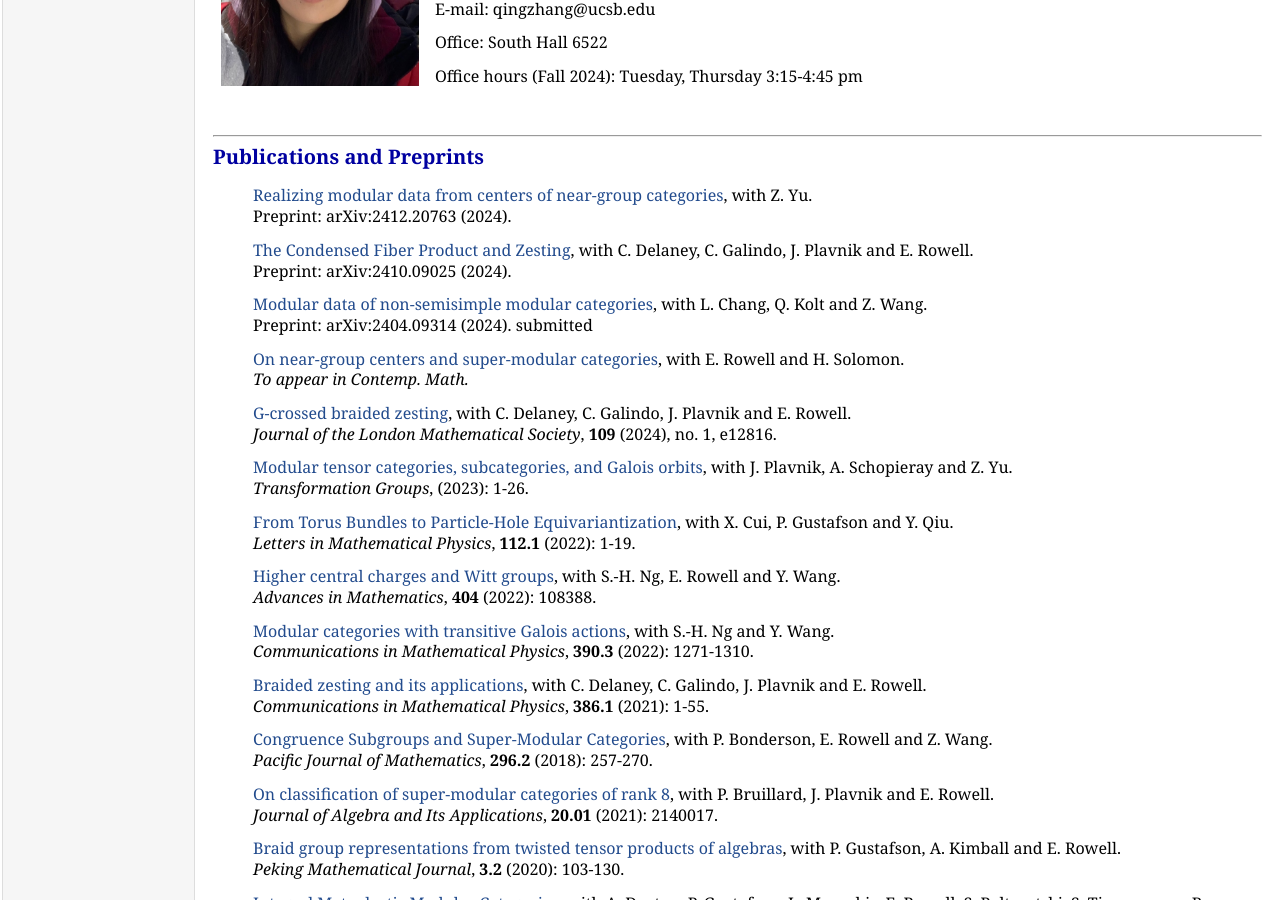
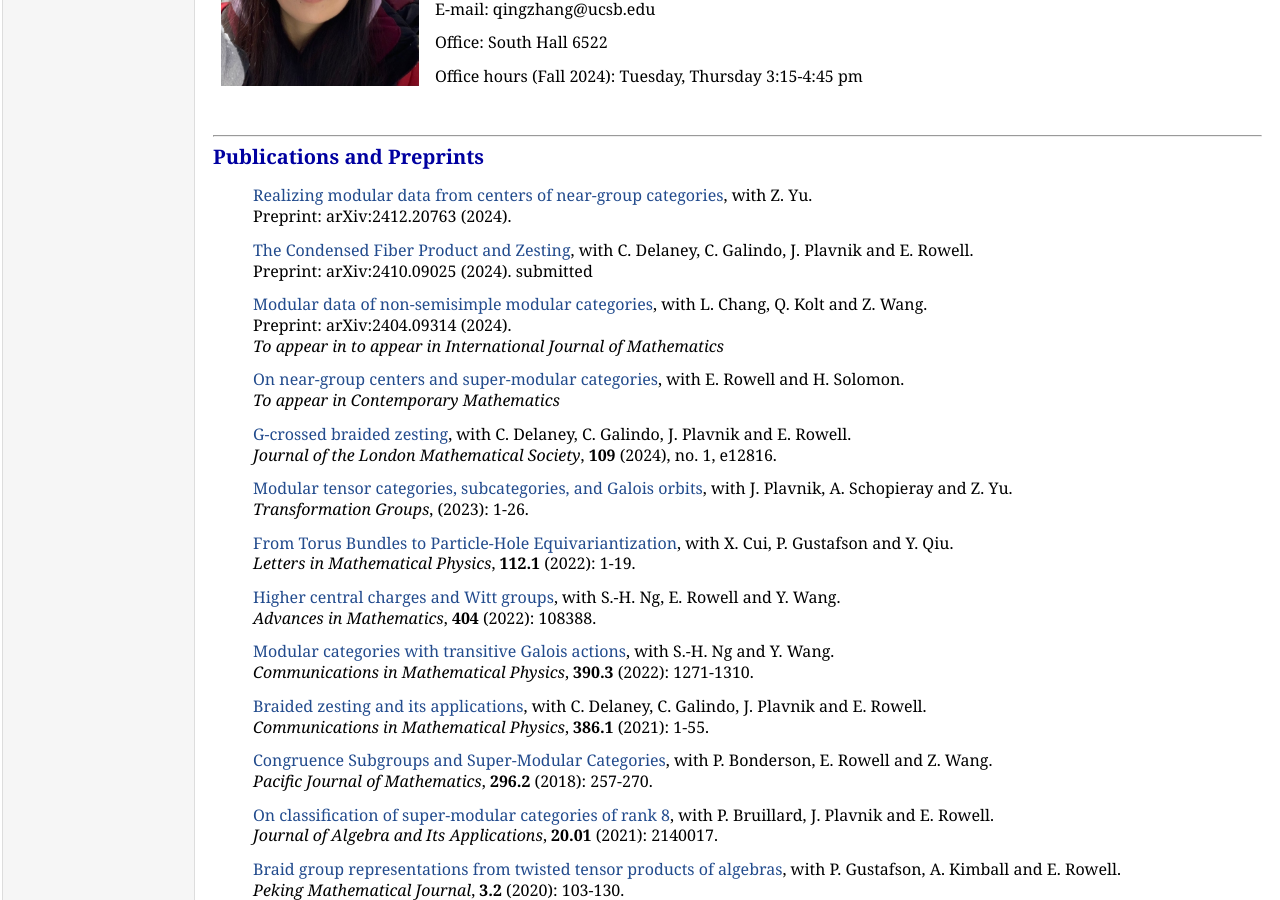
Before and after one commit to zhangqing2513/zhangqing2513.github.io, a Jekyll site: the page index.html, which Jekyll copies as it is, in a window 1280 px wide and 900 px high, scrolled down 327 px. Built offline with Jekyll 4.4.1, drawn with Linux system fonts in a browser that asks for light colours.

Commit message:
Update index.html

```diff
--- a/index.html
+++ b/index.html
@@ -52,11 +52,11 @@
     <ul>
 	<p><a href="https://arxiv.org/abs/2412.20763" target="_blank">Realizing modular data from centers of near-group categories</a>, with Z. Yu. <br>Preprint: arXiv:2412.20763 (2024).</p>
 
-	<p><a href="https://arxiv.org/abs/2410.09025" target="_blank">The Condensed Fiber Product and Zesting</a>, with C. Delaney,  C. Galindo,  J. Plavnik and E. Rowell. <br>Preprint: arXiv:2410.09025 (2024).</p>
+	<p><a href="https://arxiv.org/abs/2410.09025" target="_blank">The Condensed Fiber Product and Zesting</a>, with C. Delaney,  C. Galindo,  J. Plavnik and E. Rowell. <br>Preprint: arXiv:2410.09025 (2024). submitted</p>
 
-        <p><a href="https://arxiv.org/abs/2404.09314" target="_blank">Modular data of non-semisimple modular categories</a>, with L. Chang, Q. Kolt and Z. Wang. <br>Preprint: arXiv:2404.09314 (2024). submitted</p>
+        <p><a href="https://arxiv.org/abs/2404.09314" target="_blank">Modular data of non-semisimple modular categories</a>, with L. Chang, Q. Kolt and Z. Wang. <br>Preprint: arXiv:2404.09314 (2024). <br><i>To appear in to appear in International Journal of Mathematics</i></p>
 
-        <p><a href="https://arxiv.org/abs/2305.09108" target="_blank">On near-group centers and super-modular categories</a>, with E. Rowell and H. Solomon. <br><i>To appear in Contemp. Math.</i></p>
+        <p><a href="https://arxiv.org/abs/2305.09108" target="_blank">On near-group centers and super-modular categories</a>, with E. Rowell and H. Solomon. <br><i>To appear in Contemporary Mathematics</i></p>
 
         <p><a href="https://arxiv.org/abs/2212.05336" target="_blank">G-crossed braided zesting</a>, with C. Delaney, C. Galindo, J. Plavnik and E. Rowell. <br><i>Journal of the London Mathematical Society</i>, <b>109</b> (2024), no. 1, e12816.</a></p>
 
```
